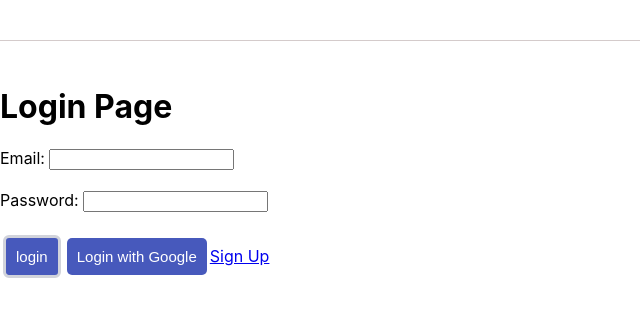
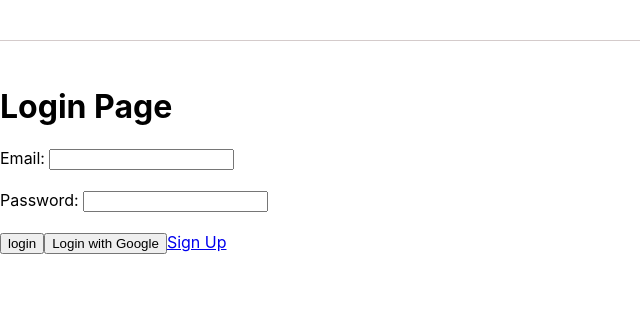
Before and after one commit to danf8/investapp-frontend, a React (Create React App) app: page /login in a window 1280 px wide. Shown: the top 316 px of the page, without its empty margins (0-640 px from the left). Built offline with nearby package versions, Linux system fonts and the light colour scheme; no server answers.

Commit message:
adds index css

```diff
--- a/src/App.css
+++ b/src/App.css
@@ -1,154 +1,5 @@
-
 main {
   display: flex;
   flex-direction: column;
   margin-top: 25px;
 }
-
-.stocks {
-  display: flex;
-  align-items: center;
-  justify-content: center;
-  padding: 18px;
-  border: 1px solid #ccc;
-  border-radius: 15px;
-  margin-bottom: 10px;
-  width: 450px;
-}
-
-section {
-  justify-content: center;
-  display: flex;
-  flex-direction: column;
-  align-items: center;
-}
-
-.stocks:hover {
-  background-color: #4c51b19b;
-  box-shadow: 0px 5px 10px rgba(0, 0, 0, 0.1);
-  color: white;
-}
-
-
-.stock-name {
-  max-width: 400px;
-  font-weight: bold;
-  margin-right: 15px;
-  font-size: 16px;
-}
-
-.stock {
-  display: flex;
-  flex-direction: column;
-  align-items: center;
-}
-
-.price {
-  margin-top: 0;
-  color: rgb(97, 93, 93);
-  font-size: 16px;
-}
-
-.link {
-  text-decoration: none;
-  color:#4759bc;
-  transition: color 0.1s ease;
-  font-family: sans-serif;
-}
-
-.link:hover {
-  color: white;
-}
-
-hr{
-   width: 90%;
-}
-
-.commentRow{
-width: 99.8%;
-margin-top: 0px;
-}
-
-.info {
-  display: flex;
-  flex-direction: column;
-}
-
-.search-container {
-  display: flex;
-  justify-content: center;
-  align-items: center;
-  margin-top: -10px;
-}
-
-.commentBox {
-  display: flex;
-  flex-direction: column;
-  border: solid;
-  border-radius: 6px;
-  border-color: #d1d3db;
-  justify-content: center;
-}
-
-.commentList{
-  list-style-type: none;
-  text-indent: 8px;
-  margin-left: -40px;
-  height: 5px;
-  margin-top: 5px;
-}
-
-.comments {
-  width: 450px;
-}
-
-section {
-  margin-top: 25px;
-}
-
-input[type='submit'] {
-  padding: 10px;
-  font-size: 15px;
-  border: solid;
-  border-radius: 6px;
-  border-color: #d1d3db;
-  margin: 3px;
-  background-color: #4759bc;
-  color: white;
-  cursor: pointer;
-}
-
-input[type="text"], button {
-  padding: 10px;
-  font-size: 15px;
-  border: solid;
-  border-radius: 6px;
-  border-color: #d1d3db;
-  margin: 3px;
-}
-
-input[type="text"] {
-  width: 250px;
-  border: 1px solid #ccc;
-  border-radius: 5px;
-  padding: 10px;
-  transition: border-color 0.3s ease;
-}
-
-input[type="text"]:focus {
-  border-color: #4759bc;
-}
-
-button {
-  background-color: #4759bc;
-  color: white;
-  padding: 10px;
-  border: none;
-  border-radius: 5px;
-  cursor: pointer;
-  transition: background-color 0.3s ease;
-}
-
-button:hover {
-  background-color: #334499;
-}
--- /dev/null
+++ b/src/Css/index.css
@@ -0,0 +1,80 @@
+input[type="text"], button {
+  padding: 10px;
+  font-size: 15px;
+  border: solid;
+  border-radius: 6px;
+  border-color: #d1d3db;
+  margin: 3px;
+}
+
+input[type="text"] {
+  width: 250px;
+  box-shadow: 0 0 5px rgba(0, 0, 0, 0.1);
+}
+
+button {
+  background-color: #4759bc;
+  color: white;
+}
+
+body {
+  font-family: "Helvetica Neue", sans-serif;
+  background-color: #f5f5f5;
+}
+
+section {
+  justify-content: center;
+  display: flex;
+  flex-direction: column;
+  align-items: center;
+}
+
+.stocks {
+    display: flex;
+    align-items: center;
+    justify-content: center;
+    padding: 18px;
+    border: 1px solid #ccc;
+    border-radius: 15px;
+    box-shadow: 0px 5px 10px rgba(0, 0, 0, 0.1);
+    margin-bottom: 10px;
+    width: 450px;
+    transition: all 0.2s ease-in-out;
+    margin-top: 5px;
+  }
+
+.stock-name {
+    max-width: 400px;
+    font-weight: bold;
+    margin-right: 15px;
+    font-size: 18px;
+}
+
+.stock {
+    display: flex;
+    flex-direction: column;
+    align-items: center;
+}
+
+.stocks:hover {
+  background-color: #4c51b19b;
+  box-shadow: 0px 2px 5px rgba(0, 0, 0, 0.1);
+  color: white;
+}
+
+.search-container {
+    display: flex;
+    justify-content: center;
+    align-items: center;
+    margin-top: -10px;
+}
+
+.link {
+  text-decoration: none;
+  color:#4759bc;
+  transition: color 0.1s ease;
+}
+
+.link:hover {
+  color: white;
+}
```
